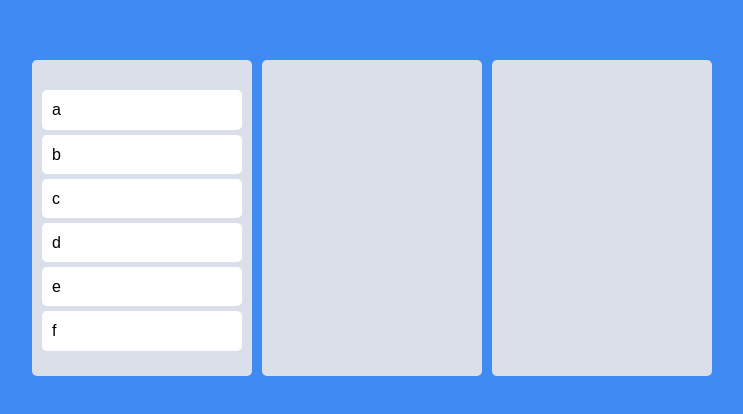
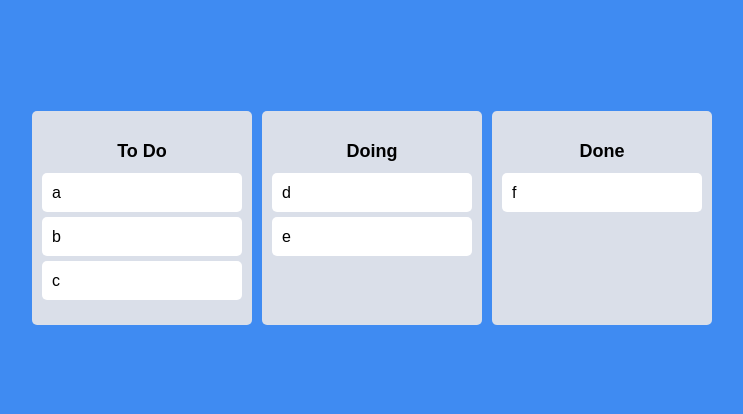
Before and after one commit to Kim-Hyeong-joon/ReactJS-Trello-Clone, a React (Create React App) app: page / in a window 1280 px wide. Shown: the part 182-596 px from the top of the page, without its empty margins (268-1011 px from the left). Built offline with nearby package versions, Linux system fonts and the light colour scheme.

Commit message:
#7.9 Same Board Movement

```diff
--- a/src/App.tsx
+++ b/src/App.tsx
@@ -28,14 +28,19 @@ const Boards = styled.div`
 
 function App() {
   const [toDos, setToDos] = useRecoilState(toDoState);
-  const onDragEnd = ({ draggableId, destination, source }: DropResult) => {
-    if (!destination) return;
-    /* setToDos((oldToDos) => {
-      const copyToDos = [...oldToDos];
-      copyToDos.splice(source.index, 1);
-      copyToDos.splice(destination?.index, 0, draggableId);
-      return copyToDos;
-    }); */
+  const onDragEnd = (info: DropResult) => {
+    const { destination, draggableId, source } = info;
+    if (destination?.droppableId === source.droppableId) {
+      setToDos((allBoards) => {
+        const boardCopy = [...allBoards[source.droppableId]];
+        boardCopy.splice(source.index, 1);
+        boardCopy.splice(destination?.index, 0, draggableId);
+        return {
+          ...allBoards,
+          [source.droppableId]: boardCopy,
+        };
+      });
+    }
   };
   return (
     <DragDropContext onDragEnd={onDragEnd}>
--- a/src/Components/Board.tsx
+++ b/src/Components/Board.tsx
@@ -10,6 +10,13 @@ const Wrapper = styled.div`
   min-height: 200px;
 `;
 
+const Title = styled.h2`
+  text-align: center;
+  font-weight: 600;
+  margin-bottom: 10px;
+  font-size: 18px;
+`;
+
 interface IBoard {
   toDos: string[];
   boardId: string;
@@ -17,16 +24,19 @@ interface IBoard {
 
 function Board({ toDos, boardId }: IBoard) {
   return (
+    <Wrapper>
+      <Title>{boardId}</Title>
       <Droppable droppableId={boardId}>
         {(magic) => (
-        <Wrapper ref={magic.innerRef} {...magic.droppableProps}>
+          <div ref={magic.innerRef} {...magic.droppableProps}>
             {toDos.map((toDo, index) => (
               <DragabbleCard key={toDo} toDo={toDo} index={index} />
             ))}
             {magic.placeholder}
-        </Wrapper>
+          </div>
         )}
       </Droppable>
+    </Wrapper>
   );
 }
 
--- a/src/atoms.tsx
+++ b/src/atoms.tsx
@@ -7,8 +7,8 @@ interface IToDoState {
 export const toDoState = atom<IToDoState>({
   key: "toDo",
   default: {
-    to_do: ["a", "b", "c", "d", "e", "f"],
-    doing: [],
-    done: [],
+    "To Do": ["a", "b", "c"],
+    Doing: ["d", "e"],
+    Done: ["f"],
   },
 });
```
Lines whose indentation alone changed are shown as unchanged.
